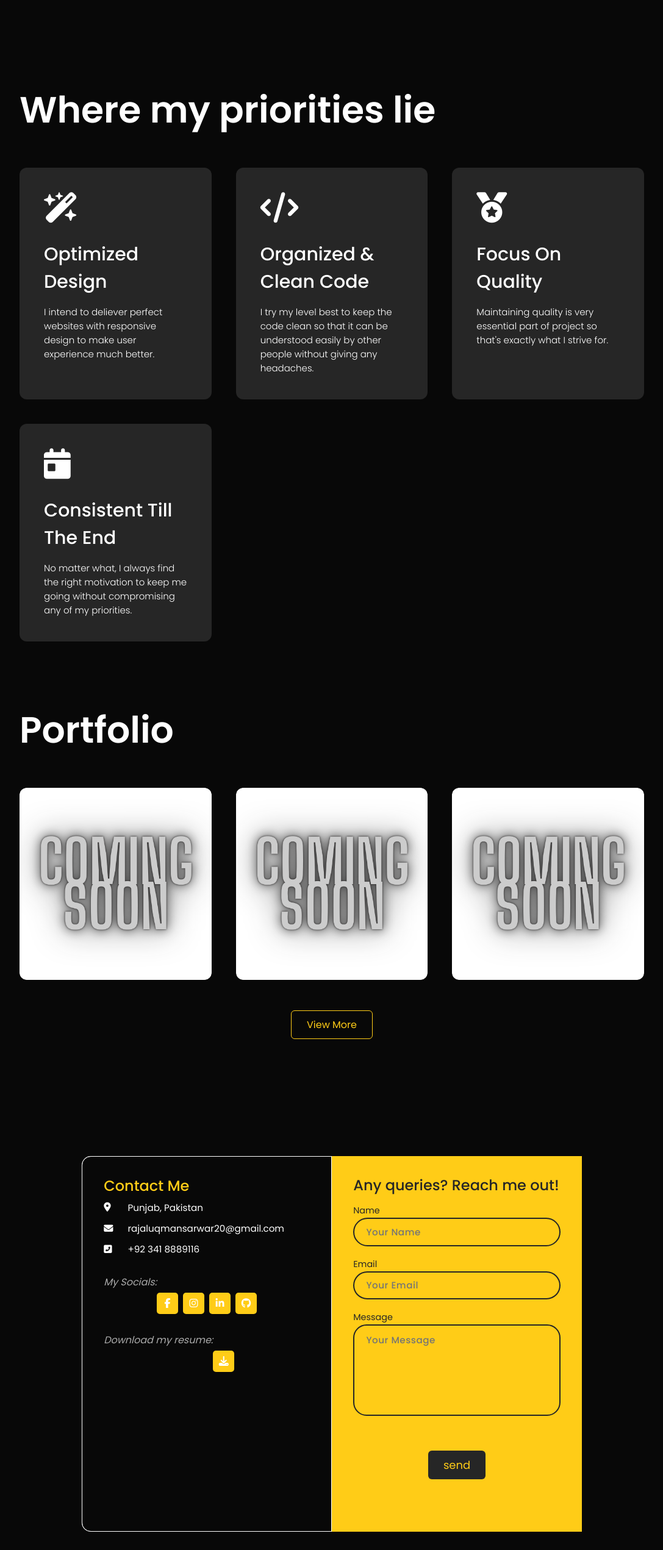
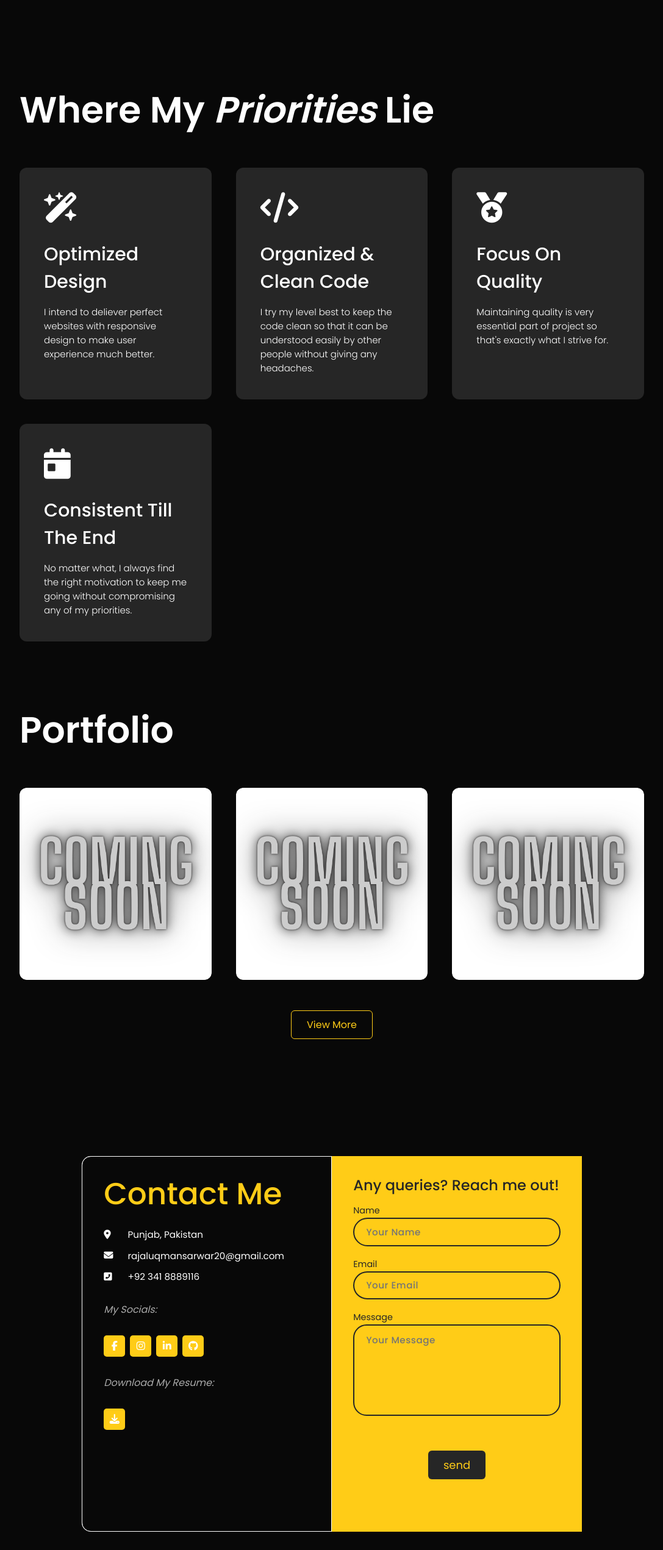
Before and after one commit to luqmanrajput/luqmanrajput.github.io, a React (Create React App) app: page / in a window 1280 px wide. Shown: the part 1435-3977 px from the top of the page at 61% size, without its empty margins (96-1183 px from the left). Built offline with nearby package versions, Linux system fonts and the light colour scheme; the HTML template or start-up script is replaced by a standard one.

Commit message:
Contact form a little button fix

```diff
--- a/src/components/Contact/Contact.css
+++ b/src/components/Contact/Contact.css
@@ -92,7 +92,9 @@
  }
 
  .contact__socials .title {
-   color: var(--primaryColor);
+    font-size: 50px;
+    margin-bottom: 30px;
+    color: var(--primaryColor);
  }
 
  .text {
@@ -122,11 +124,12 @@
  }
 
  .social__icons {
-   display: flex;
-   margin-top: 0.5rem;
- }
+    margin-top: 0.5rem;
+
+  }
 
  .social__icons a {
+   display: inline-block;
    width: 35px;
    height: 35px;
    border-radius: 5px;
--- a/src/components/Contact/Contact.js
+++ b/src/components/Contact/Contact.js
@@ -41,7 +41,7 @@ const Contact = () => {
                             </div>
                         </div>
                         <div className="social__icons">
-                            <p><em>Download my resume:</em></p>
+                            <p><em>Download My Resume:</em></p>
                             <div className="social__icons">
                                 <a href='images/resume.pdf'  download>
                                 <i class="fa-solid fa-download"></i>
--- a/src/components/Services/Services.js
+++ b/src/components/Services/Services.js
@@ -4,7 +4,7 @@ const Services = () => {
   return (
     <div id='services'>
       <div className="container">
-        <h1 className='services__title'>Where my priorities lie</h1>
+        <h1 className='services__title'>Where My <em>Priorities</em> Lie</h1>
         <div className="services__list">
             <div>
                 <i className="fa-solid fa-wand-magic-sparkles"></i>
```
